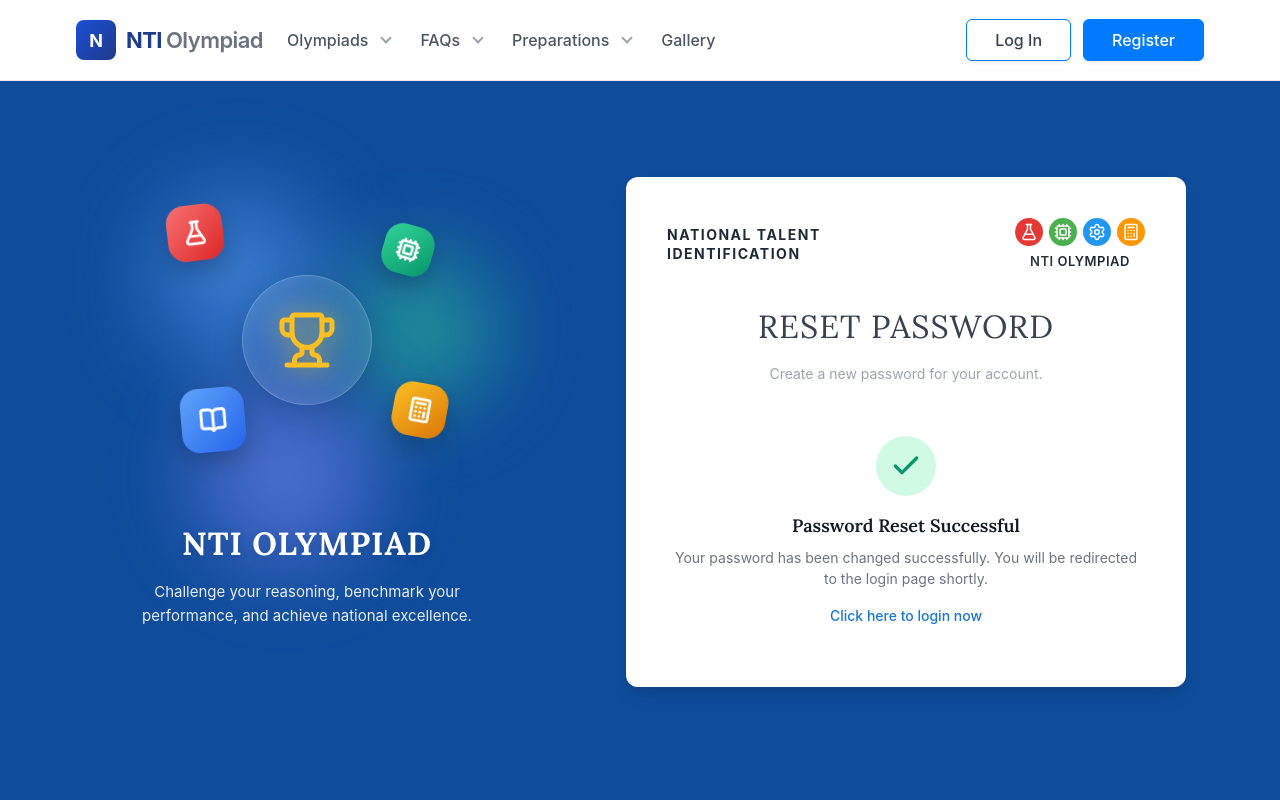
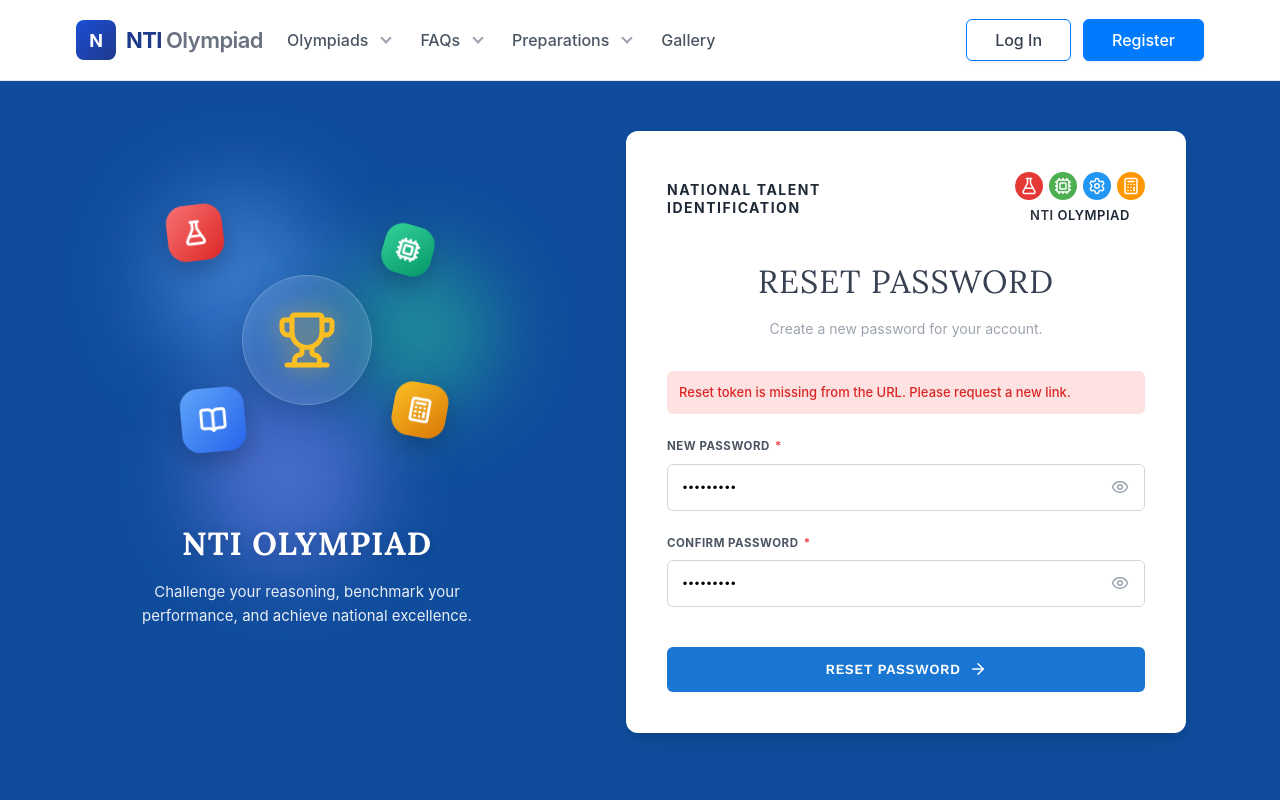
Before and after one commit to Euphatics/Olympiad, a React (Vite) app: page /reset-password in a window 1280 px wide. Both pictures are taken after typing "Sample123", "Sample123" into the empty fields and a click on the button "RESET PASSWORD". Shown: the top 800 px of the page. Built offline with nearby package versions, Linux system fonts and the light colour scheme.

Commit message:
Fixing forgot password

```diff
--- a/src/pages/Auth/ForgotPasswordPage.jsx
+++ b/src/pages/Auth/ForgotPasswordPage.jsx
@@ -1,5 +1,5 @@
 import { useState } from 'react';
-import { FlaskConical, Cpu, Settings, Calculator, Trophy, BookOpen, ArrowRight, ArrowLeft } from 'lucide-react';
+import { FlaskConical, Cpu, Settings, Calculator, Trophy, BookOpen, ArrowRight, ArrowLeft, Loader2 } from 'lucide-react';
 import { Helmet } from 'react-helmet-async';
 import { Link } from 'react-router-dom';
 import { ROUTES } from '../../config/routes';
@@ -7,11 +7,41 @@ import { ROUTES } from '../../config/routes';
 export default function ForgotPasswordPage() {
   const [email, setEmail] = useState('');
   const [isSubmitted, setIsSubmitted] = useState(false);
+  const [isLoading, setIsLoading] = useState(false);
+  const [errorMessage, setErrorMessage] = useState('');
 
-  const handleSubmit = (e) => {
+  const handleSubmit = async (e) => {
     e.preventDefault();
-    console.log('Forgot Password requested for:', { email });
-    setIsSubmitted(true);
+    if (!email.trim()) {
+      alert('Please enter your email.');
+      return;
+    }
+
+    setIsLoading(true);
+    setErrorMessage('');
+
+    try {
+      const response = await fetch('https://olympiad-backend-ko0e.onrender.com/api/auth/forgot-password', {
+        method: 'POST',
+        headers: {
+          'Content-Type': 'application/json',
+        },
+        body: JSON.stringify({ email: email.trim() }),
+      });
+
+      const data = await response.json();
+
+      if (response.ok) {
+        setIsSubmitted(true);
+      } else {
+        setErrorMessage(data.error || 'Failed to send reset link.');
+      }
+    } catch (error) {
+      console.error('Error during forgot password request:', error);
+      setErrorMessage('Network error. Please try again later.');
+    } finally {
+      setIsLoading(false);
+    }
   };
 
   return (
@@ -91,6 +121,11 @@ export default function ForgotPasswordPage() {
             {/* Form */}
             {!isSubmitted ? (
               <form onSubmit={handleSubmit} className="login-form">
+                {errorMessage && (
+                  <div style={{ color: '#dc2626', backgroundColor: '#fee2e2', padding: '12px', borderRadius: '6px', fontSize: '13px', fontWeight: '500' }}>
+                    {errorMessage}
+                  </div>
+                )}
                 <div className="login-field">
                   <label>EMAIL OR USER ID <span className="asterisk">*</span></label>
                   <input
@@ -98,13 +133,22 @@ export default function ForgotPasswordPage() {
                     placeholder="Enter your Email or Organization User ID"
                     value={email}
                     onChange={(e) => setEmail(e.target.value)}
+                    disabled={isLoading}
                     required
                   />
                 </div>
 
                 <div className="submit-wrap" style={{ marginTop: '16px' }}>
-                  <button type="submit" className="submit-btn" style={{ width: '100%', justifyContent: 'center' }}>
-                    SEND RESET LINK <ArrowRight size={18} />
+                  <button type="submit" className="submit-btn" style={{ width: '100%', justifyContent: 'center' }} disabled={isLoading}>
+                    {isLoading ? (
+                      <>
+                        SENDING... <Loader2 className="animate-spin" size={18} />
+                      </>
+                    ) : (
+                      <>
+                        SEND RESET LINK <ArrowRight size={18} />
+                      </>
+                    )}
                   </button>
                 </div>
               </form>
--- a/src/pages/Auth/ResetPasswordPage.jsx
+++ b/src/pages/Auth/ResetPasswordPage.jsx
@@ -1,7 +1,7 @@
-import { useState } from 'react';
-import { FlaskConical, Cpu, Settings, Calculator, Trophy, BookOpen, ArrowRight, Eye, EyeOff } from 'lucide-react';
+import { useState, useEffect } from 'react';
+import { FlaskConical, Cpu, Settings, Calculator, Trophy, BookOpen, ArrowRight, Eye, EyeOff, Loader2 } from 'lucide-react';
 import { Helmet } from 'react-helmet-async';
-import { Link, useNavigate } from 'react-router-dom';
+import { Link, useNavigate, useSearchParams } from 'react-router-dom';
 import { ROUTES } from '../../config/routes';
 
 export default function ResetPasswordPage() {
@@ -10,19 +10,53 @@ export default function ResetPasswordPage() {
   const [showPassword, setShowPassword] = useState(false);
   const [showConfirmPassword, setShowConfirmPassword] = useState(false);
   const [isSubmitted, setIsSubmitted] = useState(false);
+  const [isLoading, setIsLoading] = useState(false);
+  const [errorMessage, setErrorMessage] = useState('');
+
+  const [searchParams] = useSearchParams();
+  const token = searchParams.get('token');
   const navigate = useNavigate();
 
-  const handleSubmit = (e) => {
+  const handleSubmit = async (e) => {
     e.preventDefault();
     if (password !== confirmPassword) {
       alert("Passwords do not match!");
       return;
     }
-    console.log('Reset Password requested');
-    setIsSubmitted(true);
-    setTimeout(() => {
-      navigate(ROUTES.login);
-    }, 3000);
+
+    if (!token) {
+      setErrorMessage("Reset token is missing from the URL. Please request a new link.");
+      return;
+    }
+
+    setIsLoading(true);
+    setErrorMessage('');
+
+    try {
+      const response = await fetch('https://olympiad-backend-ko0e.onrender.com/api/auth/reset-password', {
+        method: 'POST',
+        headers: {
+          'Content-Type': 'application/json',
+        },
+        body: JSON.stringify({ token, password }),
+      });
+
+      const data = await response.json();
+
+      if (response.ok) {
+        setIsSubmitted(true);
+        setTimeout(() => {
+          navigate(ROUTES.login);
+        }, 3000);
+      } else {
+        setErrorMessage(data.error || 'Failed to reset password. The link may have expired.');
+      }
+    } catch (error) {
+      console.error('Error during password reset:', error);
+      setErrorMessage('Network error. Please try again later.');
+    } finally {
+      setIsLoading(false);
+    }
   };
 
   return (
@@ -102,6 +136,11 @@ export default function ResetPasswordPage() {
             {/* Form */}
             {!isSubmitted ? (
               <form onSubmit={handleSubmit} className="login-form">
+                {errorMessage && (
+                  <div style={{ color: '#dc2626', backgroundColor: '#fee2e2', padding: '12px', borderRadius: '6px', fontSize: '13px', fontWeight: '500' }}>
+                    {errorMessage}
+                  </div>
+                )}
                 <div className="login-field">
                   <label>NEW PASSWORD <span className="asterisk">*</span></label>
                   <div className="password-wrap">
@@ -110,12 +149,14 @@ export default function ResetPasswordPage() {
                       placeholder="Enter new password"
                       value={password}
                       onChange={(e) => setPassword(e.target.value)}
+                      disabled={isLoading}
                       required
                     />
                     <button
                       type="button"
                       onClick={() => setShowPassword(!showPassword)}
                       className="eye-btn"
+                      disabled={isLoading}
                     >
                       {showPassword ? <EyeOff size={18} color="#9CA3AF" /> : <Eye size={18} color="#9CA3AF" />}
                     </button>
@@ -130,12 +171,14 @@ export default function ResetPasswordPage() {
                       placeholder="Confirm new password"
                       value={confirmPassword}
                       onChange={(e) => setConfirmPassword(e.target.value)}
+                      disabled={isLoading}
                       required
                     />
                     <button
                       type="button"
                       onClick={() => setShowConfirmPassword(!showConfirmPassword)}
                       className="eye-btn"
+                      disabled={isLoading}
                     >
                       {showConfirmPassword ? <EyeOff size={18} color="#9CA3AF" /> : <Eye size={18} color="#9CA3AF" />}
                     </button>
@@ -143,8 +186,16 @@ export default function ResetPasswordPage() {
                 </div>
 
                 <div className="submit-wrap" style={{ marginTop: '16px' }}>
-                  <button type="submit" className="submit-btn" style={{ width: '100%', justifyContent: 'center' }}>
-                    RESET PASSWORD <ArrowRight size={18} />
+                  <button type="submit" className="submit-btn" style={{ width: '100%', justifyContent: 'center' }} disabled={isLoading}>
+                    {isLoading ? (
+                      <>
+                        RESETTING... <Loader2 className="animate-spin" size={18} />
+                      </>
+                    ) : (
+                      <>
+                        RESET PASSWORD <ArrowRight size={18} />
+                      </>
+                    )}
                   </button>
                 </div>
               </form>
```
